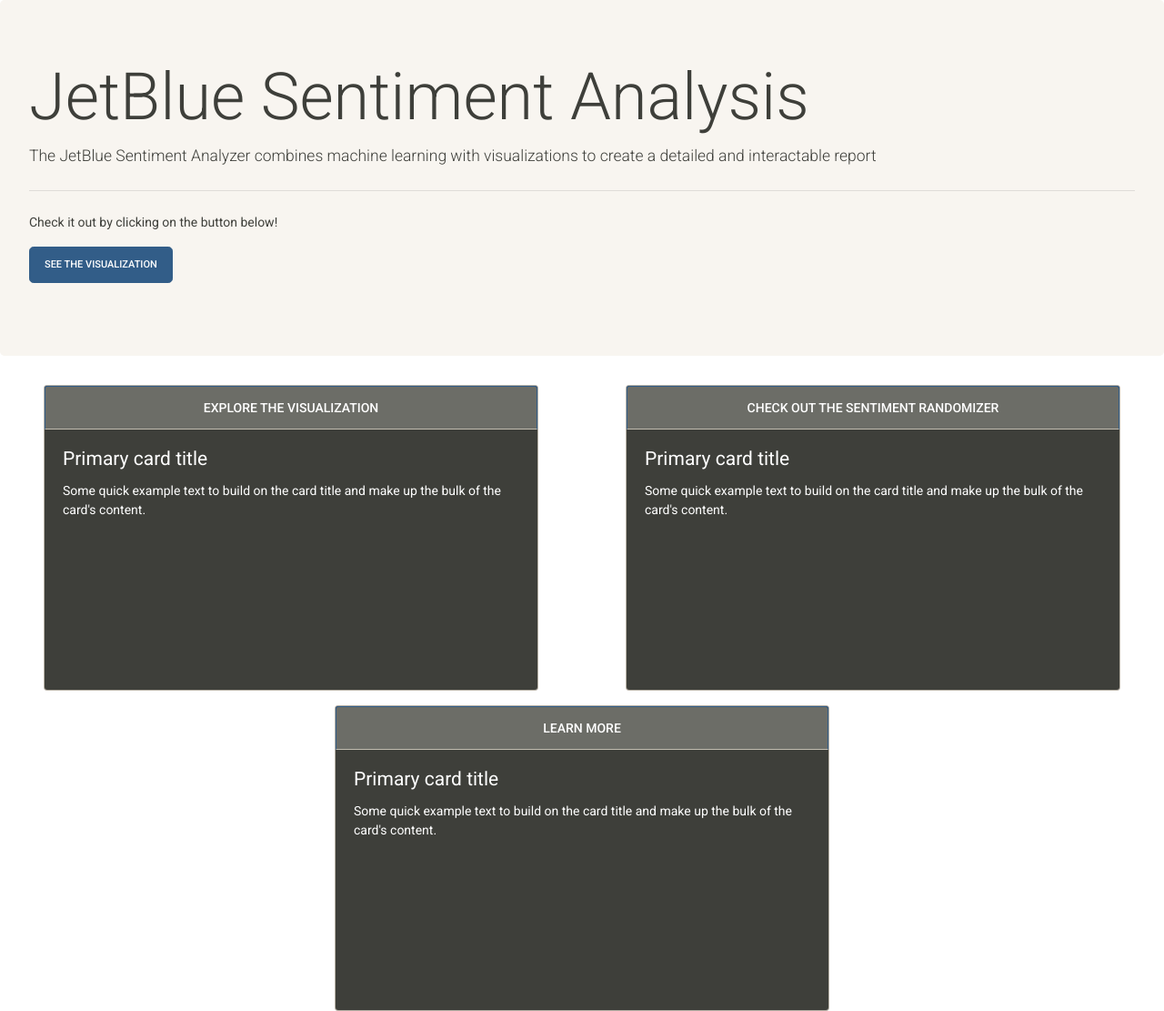
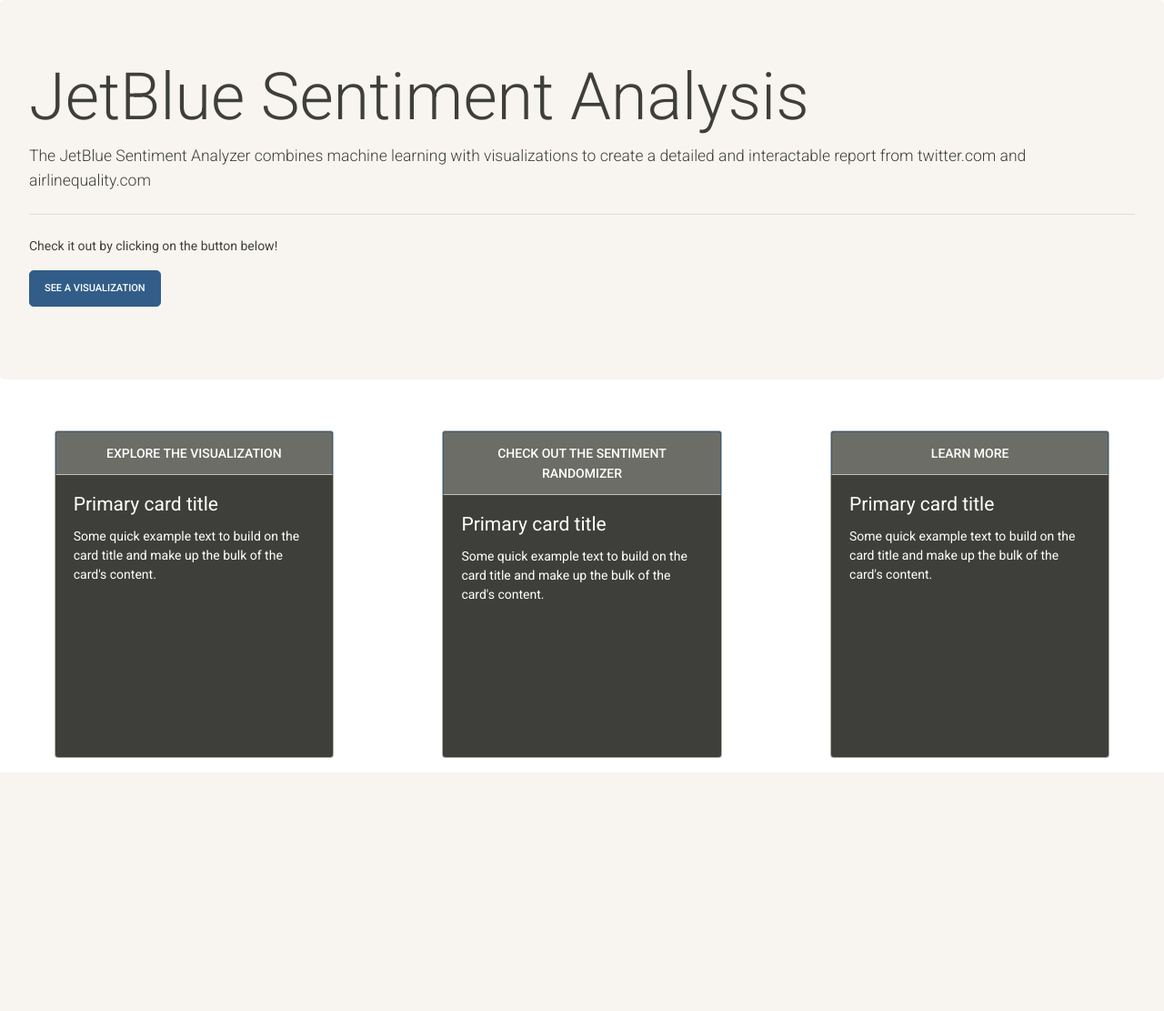
Before and after one commit to Kn99HN/JetBlue_Sentiment_Analysis, a Flask app: page / in a window 1280 px wide. Shown: the part 54-1165 px from the top of the page at 91% size. After the commit the page ends 903 px from the top, so only its background shows below. Run offline with Flask 2, Linux system fonts and the light colour scheme; some libraries are stand-ins or nearby versions.

Commit message:
change card sizing

```diff
--- a/src/static/style.css
+++ b/src/static/style.css
@@ -13,8 +13,8 @@
 }
 
 .card-spacing {
-    height: 21rem;
-    width: 34rem;
+    height: 90%;
+    width: 24%;
     margin: auto;
 }
 .mid-card-spacing {
--- a/src/templates/index.html
+++ b/src/templates/index.html
@@ -62,11 +62,11 @@
 
         <div class="jumbotron">
             <h1 class="display-3">JetBlue Sentiment Analysis</h1>
-            <p class="lead">The JetBlue Sentiment Analyzer combines machine learning with visualizations to create a detailed and interactable report</p>
+            <p class="lead">The JetBlue Sentiment Analyzer combines machine learning with visualizations to create a detailed and interactable report from twitter.com and airlinequality.com</p>
             <hr class="my-4">
             <p>Check it out by clicking on the button below!</p>
             <p class="lead">
-                <a class="btn btn-primary btn-lg" href="/data" role="button">See the visualization</a>
+                <a class="btn btn-primary btn-lg" href="/data_twitter" role="button">See a visualization</a>
             </p>
         </div>
 
```
